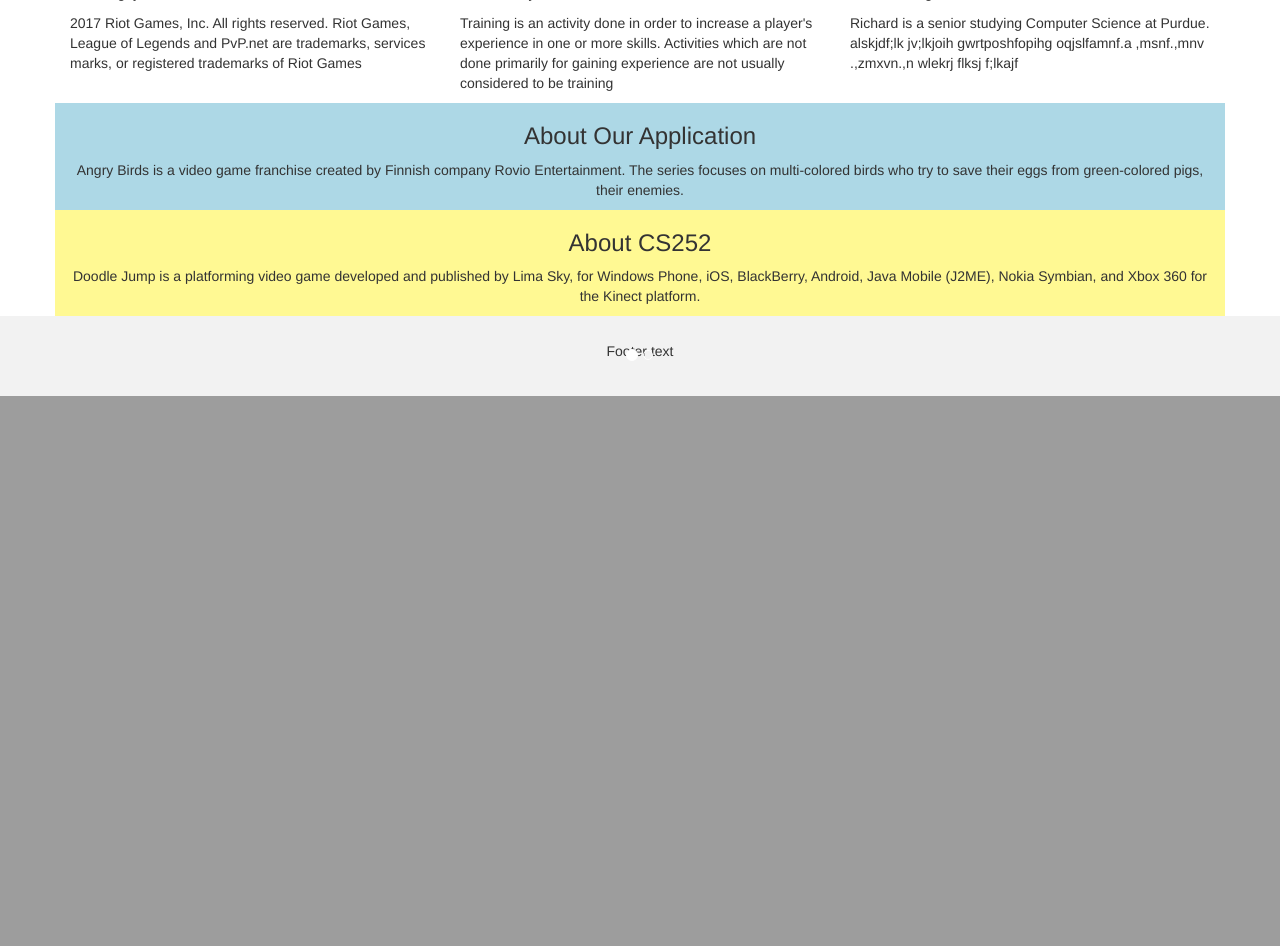
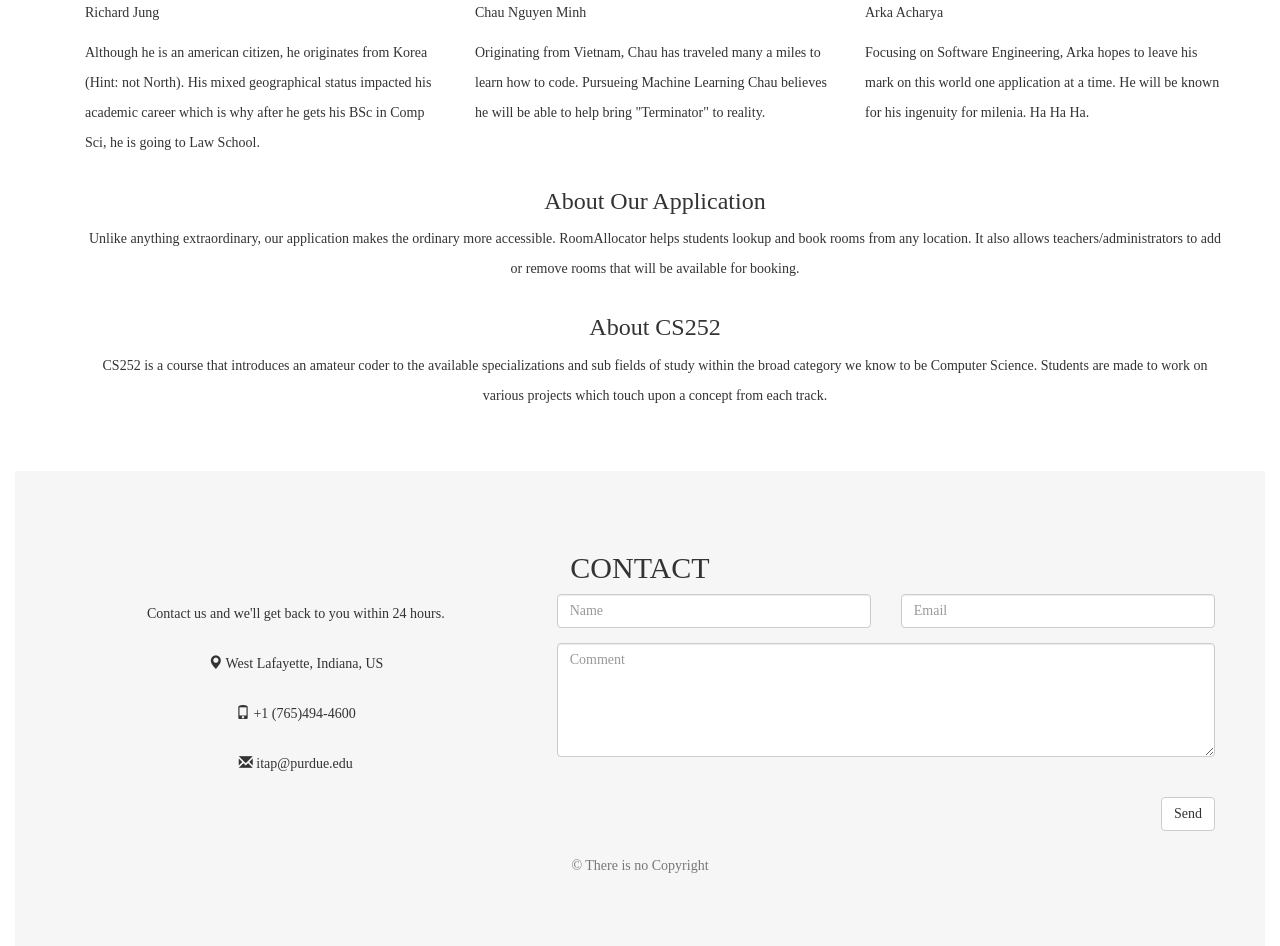
Before and after one commit to cnguyenm/RoomAlloc, a Django app: page /public/about/ in a window 1280 px wide. Shown: the part 1375-2321 px from the top of the page. Before the commit the page ends 1771 px from the top, so only its background shows below. Run offline with Django 3.2, Linux system fonts and the light colour scheme; some libraries are stand-ins or nearby versions.

Commit message:
Footermod_arka

```diff
--- a/roomalloc/templates/roomalloc/public/about.html
+++ b/roomalloc/templates/roomalloc/public/about.html
@@ -1,137 +1,47 @@
-<!DOCTYPE html>
-<html lang="en">
-<head>
-  <title>Bootstrap Example</title>
-  <meta charset="utf-8">
-  <meta name="viewport" content="width=device-width, initial-scale=1">
-  <link rel="stylesheet" href="https://maxcdn.bootstrapcdn.com/bootstrap/3.3.7/css/bootstrap.min.css">
-  <script src="https://ajax.googleapis.com/ajax/libs/jquery/3.2.1/jquery.min.js"></script>
-  <script src="https://maxcdn.bootstrapcdn.com/bootstrap/3.3.7/js/bootstrap.min.js"></script>
-  <style>
-    /* Remove the navbar's default margin-bottom and rounded borders */
-    .navbar {
-      margin-bottom: 0;
-      border-radius: 0;
-    }
 
-    /* Add a gray background color and some padding to the footer */
-    footer {
-      background-color: #f2f2f2;
-      padding: 25px;
-    }
+{% extends "./public_base.html" %}
+{% load static %}
 
-  .carousel-inner img {
-      width: 100%; /* Set width to 100% */
-      margin: auto;
-      height:100px;
-  }
+{% block container %}
 
-
-  /* Hide the carousel text when the screen is less than 600 pixels wide */
-  @media (max-width: 600px) {
-    .carousel-caption {
-      display: none;
-    }
-  }
-
-  #app {
-      background-color: #ADD8E6;
-  }
-
-  #cs252 {
-      background-color: #FFF993;
-  }
-  </style>
-</head>
-<body>
-
-<nav class="navbar navbar-inverse">
-  <div class="container-fluid">
-    <div class="navbar-header">
-      <button type="button" class="navbar-toggle" data-toggle="collapse" data-target="#myNavbar">
-        <span class="icon-bar"></span>
-        <span class="icon-bar"></span>
-        <span class="icon-bar"></span>
-      </button>
-      <a class="navbar-brand" href="#">Logo</a>
-    </div>
-    <div class="collapse navbar-collapse" id="myNavbar">
-      <ul class="nav navbar-nav">
-        <li class="active"><a href="#">Home</a></li>
-        <li><a href="#">About</a></li>
-        <li><a href="#">Projects</a></li>
-        <li><a href="#">Contact</a></li>
-      </ul>
-      <ul class="nav navbar-nav navbar-right">
-        <li><a href="#"><span class="glyphicon glyphicon-log-in"></span> Login</a></li>
-      </ul>
-    </div>
-  </div>
-</nav>
-
-<div id="myCarousel" class="carousel slide" data-ride="carousel">
-    <!-- Indicators -->
-    <ol class="carousel-indicators">
-      <li data-target="#myCarousel" data-slide-to="0" class="active"></li>
-      <li data-target="#myCarousel" data-slide-to="1"></li>
-    </ol>
+<div class="container">
 
   <!-- Wrapper for slides -->
-    <div class="carousel-inner" role="listbox">
-      <div class="item active">
-        <img src="http://www.purdue.edu/purdue/images/audience/about/multipleImagesRow_09-12-2016/about-image2.jpg" alt="Image">
-        <div class="carousel-caption">
-          <h3>RoomAllocator</h3>
-          <p>West Lafayette, IN</p>
-        </div>
-      </div>
-
-
-    <!-- Left and right controls -->
-    <a class="left carousel-control" href="#myCarousel" role="button" data-slide="prev">
-      <span class="glyphicon glyphicon-chevron-left" aria-hidden="true"></span>
-      <span class="sr-only">Previous</span>
-    </a>
-    <a class="right carousel-control" href="#myCarousel" role="button" data-slide="next">
-      <span class="glyphicon glyphicon-chevron-right" aria-hidden="true"></span>
-      <span class="sr-only">Next</span>
-    </a>
+  <div>
+    <img src="http://www.purdue.edu/purdue/images/audience/about/multipleImagesRow_09-12-2016/about-image2.jpg" class="img-responsive" style="width:100%" alt="Image">
+      <h3 align="center">RoomAllocator</h3>
+      <p align="center">West Lafayette, IN</p>
   </div>
 
   <div class="container text-left">
     <h3>Our Team</h3><br>
     <div class="row">
       <div class="col-sm-4">
+        <img src="https://media.licdn.com/mpr/mpr/shrink_100_100/AAEAAQAAAAAAAAklAAAAJDUyYTNkZjE3LTZkMDUtNDA1Yy04NWM4LWU1NGE0YzQ1YzMwNA.jpg" class="img-responsive" style="width:100%" alt="Image">
+        <p>Richard Jung</p>
+        <p>Although he is an american citizen, he originates from Korea (Hint: not North). His mixed geographical status impacted his academic career which is why after he gets his BSc in Comp Sci, he is going to Law School.</p>
+      </div>
+      <div class="col-sm-4">
         <img src="https://scontent-ort2-1.xx.fbcdn.net/v/t1.0-9/20729378_877630799057642_5636562703625647502_n.jpg?oh=65c64226a584f83c7d264669146f1f9c&oe=5AAA88DE" class="img-responsive" style="width:100%" alt="Image">
         <p>Chau Nguyen Minh</p>
-      <p>2017 Riot Games, Inc. All rights reserved. Riot Games, League of Legends and PvP.net are trademarks, services marks, or registered trademarks of Riot Games</p>
+        <p>Originating from Vietnam, Chau has traveled many a miles to learn how to code. Pursueing Machine Learning Chau believes he will be able to help bring "Terminator" to reality.</p>
       </div>
       <div class="col-sm-4">
         <img src="https://scontent-ort2-1.xx.fbcdn.net/v/t1.0-9/14705755_10207557870493114_2084791302326720460_n.jpg?oh=ec9dffc25a71a588431179e87c8ff73e&oe=5A6245BE" class="img-responsive" style="width:100%" alt="Image">
         <p>Arka Acharya</p>
-      <p>Training is an activity done in order to increase a player's experience in one or more skills. Activities which are not done primarily for gaining experience are not usually considered to be training</p>
-    </div>
-    <div class="col-sm-4">
-      <img src="https://media.licdn.com/mpr/mpr/shrink_100_100/AAEAAQAAAAAAAAklAAAAJDUyYTNkZjE3LTZkMDUtNDA1Yy04NWM4LWU1NGE0YzQ1YzMwNA.jpg" class="img-responsive" style="width:100%" alt="Image">
-      <p>Richard Jung</p>
-      <p>Richard is a senior studying Computer Science at Purdue. alskjdf;lk jv;lkjoih gwrtposhfopihg oqjslfamnf.a ,msnf.,mnv .,zmxvn.,n wlekrj flksj f;lkajf </p>
+        <p>Focusing on Software Engineering, Arka hopes to leave his mark on this world one application at a time. He will be known for his ingenuity for milenia. Ha Ha Ha.</p>
       </div>
     </div>
   </div>
 
   <div class = "container text-center" id="app">
       <h3>About Our Application</h3>
-    <p>Angry Birds is a video game franchise created by Finnish company Rovio Entertainment. The series focuses on multi-colored birds who try to save their eggs from green-colored pigs, their enemies.</p>
+      <p>Unlike anything extraordinary, our application makes the ordinary more accessible. RoomAllocator helps students lookup and book rooms from any location. It also allows teachers/administrators to add or remove rooms that will be available for booking.</p>
   </div>
 
   <div class = "container text-center" id="cs252">
       <h3>About CS252</h3>
-    <p>Doodle Jump is a platforming video game developed and published by Lima Sky, for Windows Phone, iOS, BlackBerry, Android, Java Mobile (J2ME), Nokia Symbian, and Xbox 360 for the Kinect platform.</p>
+      <p>CS252 is a course that introduces an amateur coder to the available specializations and sub fields of study within the broad category we know to be Computer Science. Students are made to work on various projects which touch upon a concept from each track.</p>
   </div>
 
-<footer class="container-fluid text-center">
-  <p>Footer text</p>
-</footer>
-
-</body>
-</html>
+{% endblock %}
```
Lines whose indentation alone changed are shown as unchanged.
